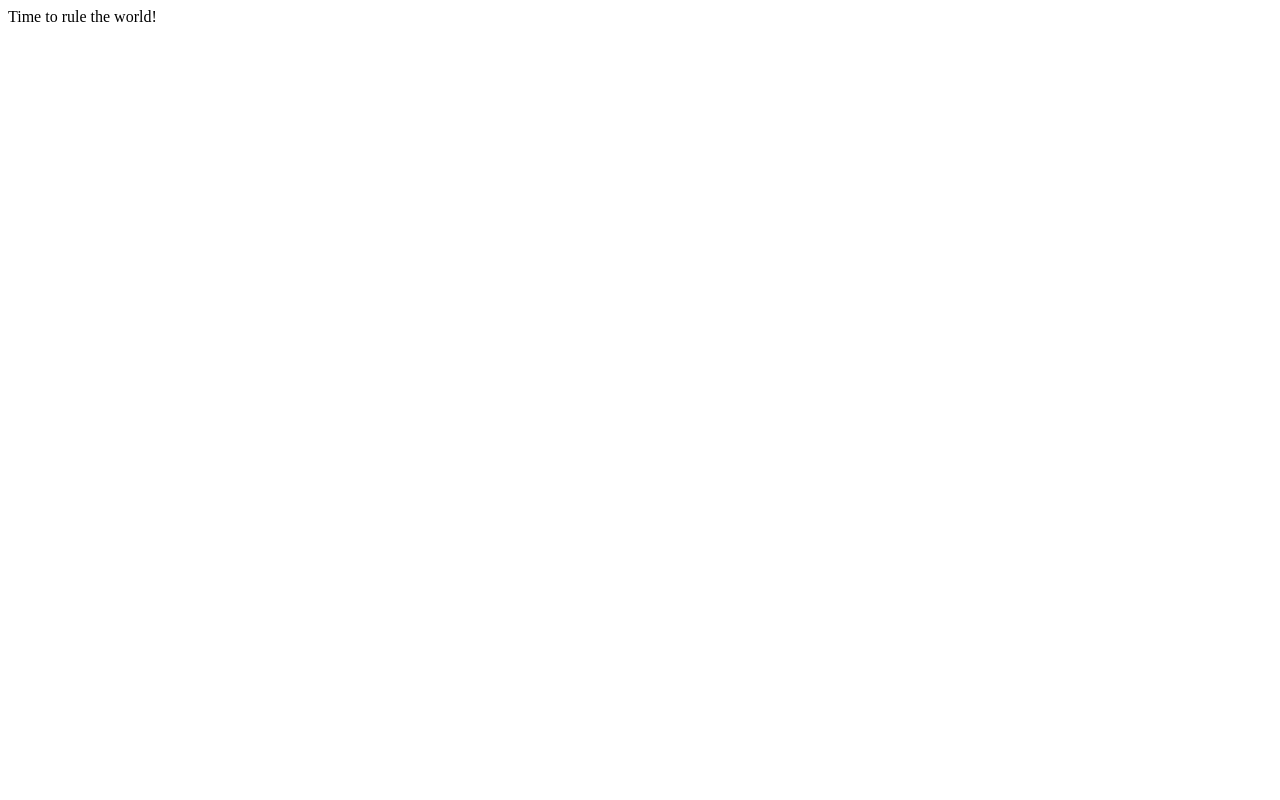
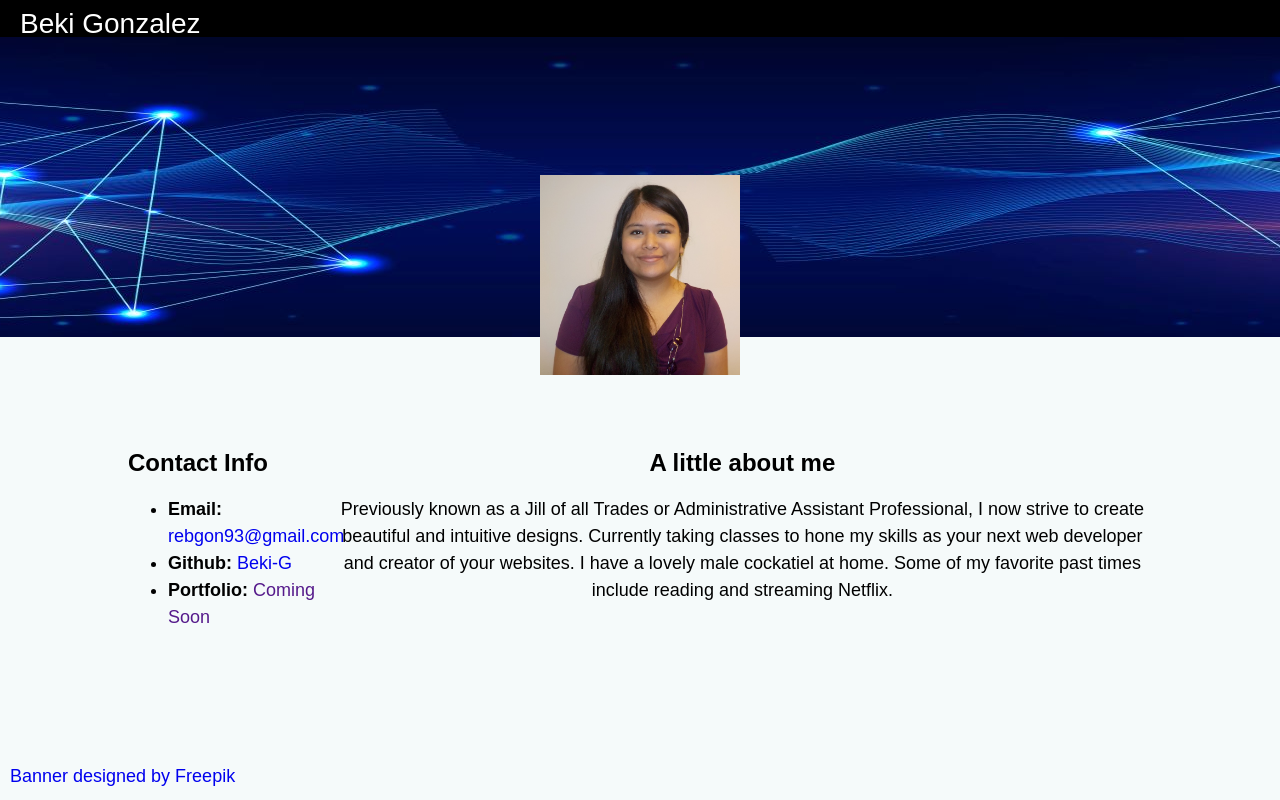
Before and after one commit to Beki-G/Beki-G.github.io, a plain HTML site: page index.html in a window 1280 px wide. Drawn offline with nearby package versions, Linux system fonts and the light colour scheme.

Commit message:
Add html & assests folders

```diff
--- /dev/null
+++ b/assests/style.css
@@ -0,0 +1,101 @@
+body{
+    background-color: #f5fafa;
+    margin: 0;
+    padding: 0;
+    font-size: 18px;
+    line-height: 150%;
+    width: 100%;
+    font-family: Arial, Helvetica, sans-serif;
+}
+
+h1{
+    margin: 0;
+    text-align: center;
+    padding-top: 20px;
+    padding-bottom: 20px;
+    font-size: 28px;
+    color: #1487bd;
+}
+
+h2{
+    font-size: 24px;
+
+}
+
+a{
+    text-decoration: none;
+}
+
+.container {
+    width: 80%;
+    margin: 0 auto;
+    position: relative;
+}
+
+#main-bio{
+    float: left;
+    text-align: center;
+}
+
+#bio-image{
+    width: 200px;
+    height: 200px;
+    margin-right: 20px;
+    position: absolute;
+    bottom: 0px;
+}
+
+#main-bio{
+    width: 80%
+}
+
+#contact-info{
+    width: 20%;
+
+}
+
+header{
+    overflow: hidden;
+}
+
+header img{
+    margin-left: 50%;
+    transform: translateX(-50%);
+}
+
+#bio-img-relative{
+    position: relative;
+    padding-bottom: 30px;
+}
+
+#footer{
+    position: absolute;
+    left: 10px;
+    bottom: 10px;
+    width: 50%;
+    overflow: hidden;
+}
+
+#contact-info,
+#main-bio{
+    float: left;
+}
+
+#navBarList{
+    list-style-position: none;
+    margin: 0;
+    padding: 10px 0 0 20px;
+    font-size: 28px;
+    display: flex;
+}
+
+#navBarLink{
+    text-decoration: none;
+    color: white;
+
+}
+
+nav{
+    width: 100vw;
+    background-color: black;
+}
--- a/index.html
+++ b/index.html
@@ -3,9 +3,66 @@
 <head>
     <meta charset="UTF-8">
     <meta name="viewport" content="width=device-width, initial-scale=1.0">
-    <title>Document</title>
+    <title>Beki Gonzalez Profile</title>
+    <link rel="stylesheet" type="text/css" href="./assests/style.css"/>
+    <link rel="stylesheet" href="/assests/normalize.css"/>
 </head>
-<body>
-    Time to rule the world!
-</body>
+
+    <body>
+        <!--Nav bar?-->
+        <nav>
+            <ul id="navBarList">
+                <!--only one item for now-->
+                <li>
+                    <a id="navBarLink" href="">Beki Gonzalez</a>
+                </li>
+            </ul>
+        </nav>
+
+        <!--Banner & overlappipng profile pic-->
+        <header>
+            <div id="bio-img-relative">
+                <img src="./assests/banner3.jpg">
+                <img id="bio-image" src="./assests/squareProfile.jpg" alt="Profile Picture"/>
+            </div>
+        </header>
+
+        <!--wraps main bio and contact info-->
+        <div class="container">
+
+            <br>
+            <br>
+
+            <!--Contact ino-->
+            <section id="contact-info">
+
+                <h2>Contact Info</h2>
+
+                <ul>
+                    <li><strong>Email:</strong> <a href="mailto:rebgon93@gmail.com">rebgon93@gmail.com</a></li>
+                    <li><strong>Github:</strong> <a href="https://github.com/Beki-G">Beki-G</a></li>
+                    <li><strong>Portfolio:</strong> <a href="">Coming Soon</a></li>
+                </ul>
+
+            </section>
+
+            <!--Main Bio Section-->
+            <section id="main-bio">
+                <h2>A little about me</h2>
+
+                <p>Previously known as a Jill of all Trades or Administrative Assistant Professional, I now strive to create beautiful and intuitive designs. Currently taking classes to hone my skills as your next web developer and creator of your websites. I have a lovely male cockatiel at home. Some of my favorite past times include reading and streaming Netflix.</p>
+
+                <br>
+
+            </section>
+
+
+        </div>
+
+        <footer id="footer">
+            <a href="http://www.freepik.com">Banner designed by Freepik</a>
+        </footer>
+
+    </body>
+
 </html>
```
Also changed, not shown: assests/banner3.jpg (added), assests/squareProfile.jpg (added).
